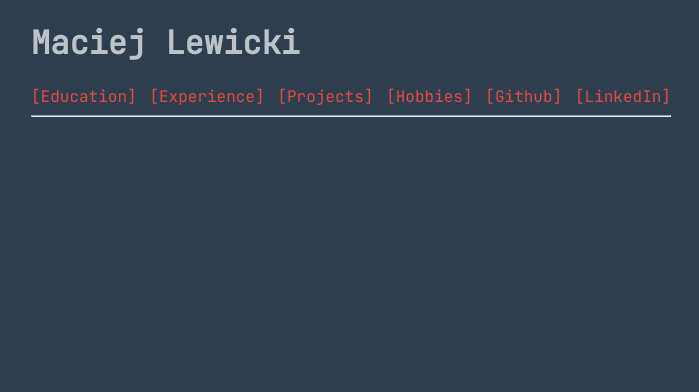
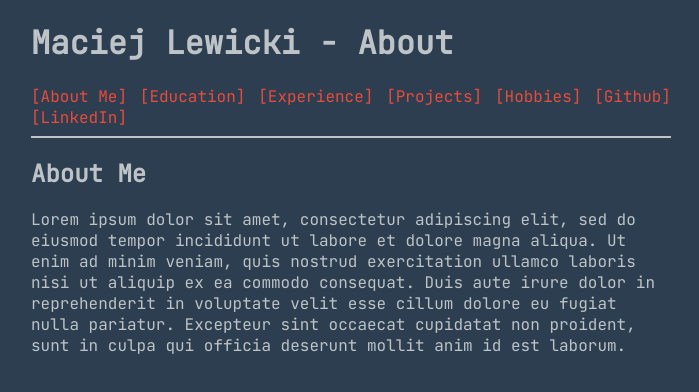
Before and after one commit to mlewicki12/angular-resume, an Angular app: page /about in a window 1280 px wide. Before the commit this address led to /. Shown: the top 392 px of the page, without its empty margins (289-988 px from the left). Built offline with nearby package versions, Linux system fonts and the light colour scheme.

Commit message:
add about page

```diff
--- a/src/app/app-routing/app-routing.module.ts
+++ b/src/app/app-routing/app-routing.module.ts
@@ -1,5 +1,6 @@
 import { NgModule } from '@angular/core';
 import { RouterModule, Routes } from '@angular/router';
+import { AboutComponent } from '../components/about/about.component';
 import { EducationComponent } from '../components/education/education.component';
 import { ExperienceComponent } from '../components/experience/experience.component';
 import { HobbiesComponent } from '../components/hobbies/hobbies.component';
@@ -10,6 +11,7 @@ const routes: Routes = [
   {path: 'experience', component: ExperienceComponent},
   {path: 'projects', component: ProjectsComponent},
   {path: 'hobbies', component: HobbiesComponent},
+  {path: 'about', component: AboutComponent},
   {path: '', pathMatch: 'full', redirectTo: '/education'}
 ];
 
--- a/src/app/app.module.ts
+++ b/src/app/app.module.ts
@@ -9,6 +9,7 @@ import { ExperienceComponent } from './components/experience/experience.componen
 import { ProjectsComponent } from './components/projects/projects.component';
 import { NavbarComponent } from './components/navbar/navbar.component';
 import { HobbiesComponent } from './components/hobbies/hobbies.component';
+import { AboutComponent } from './components/about/about.component';
 
 @NgModule({
   declarations: [
@@ -17,7 +18,8 @@ import { HobbiesComponent } from './components/hobbies/hobbies.component';
     ExperienceComponent,
     ProjectsComponent,
     NavbarComponent,
-    HobbiesComponent
+    HobbiesComponent,
+    AboutComponent
   ],
   imports: [
     BrowserModule,
--- /dev/null
+++ b/src/app/components/about/about.component.html
@@ -0,0 +1,8 @@
+
+<h2>About Me</h2>
+<p>Lorem ipsum dolor sit amet, consectetur adipiscing elit, sed do eiusmod
+  tempor incididunt ut labore et dolore magna aliqua. Ut enim ad minim veniam,
+  quis nostrud exercitation ullamco laboris nisi ut aliquip ex ea commodo consequat.
+  Duis aute irure dolor in reprehenderit in voluptate velit esse cillum dolore eu fugiat
+  nulla pariatur. Excepteur sint occaecat cupidatat non proident, sunt in culpa qui officia
+  deserunt mollit anim id est laborum.</p>
--- /dev/null
+++ b/src/app/components/about/about.component.ts
@@ -0,0 +1,15 @@
+import { Component, OnInit } from '@angular/core';
+
+@Component({
+  selector: 'app-about',
+  templateUrl: './about.component.html',
+  styleUrls: ['./about.component.scss']
+})
+export class AboutComponent implements OnInit {
+
+  constructor() { }
+
+  ngOnInit(): void {
+  }
+
+}
--- a/src/app/components/navbar/navbar.component.html
+++ b/src/app/components/navbar/navbar.component.html
@@ -1,6 +1,7 @@
 
 <h1>Maciej Lewicki {{page && " - " + page}}</h1>
 <nav>
+  <a routerLink="/about">[About Me]</a>
   <a routerLink="/education">[Education]</a>
   <a routerLink="/experience">[Experience]</a>
   <a routerLink="/projects">[Projects]</a>
--- a/src/styles.scss
+++ b/src/styles.scss
@@ -20,6 +20,10 @@ app-root {
   width: 50%;
 }
 
+hr {
+  border: 1px solid #bdc3c7;
+}
+
 a {
   color: #e74c3c;
   text-decoration: none;
```
Also changed, not shown: src/app/components/about/about.component.scss (added), 1 other file (tests, documents, lock files or other folders).
